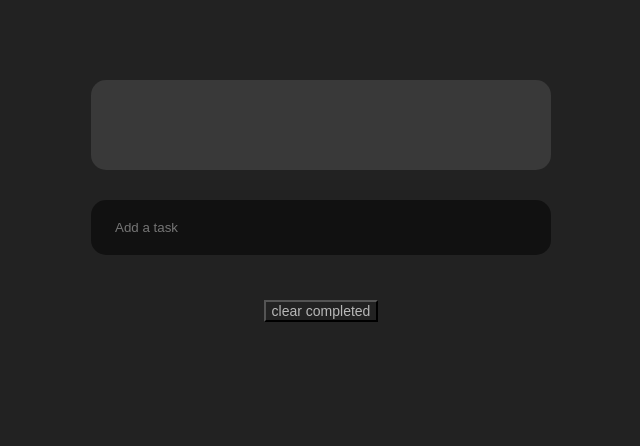
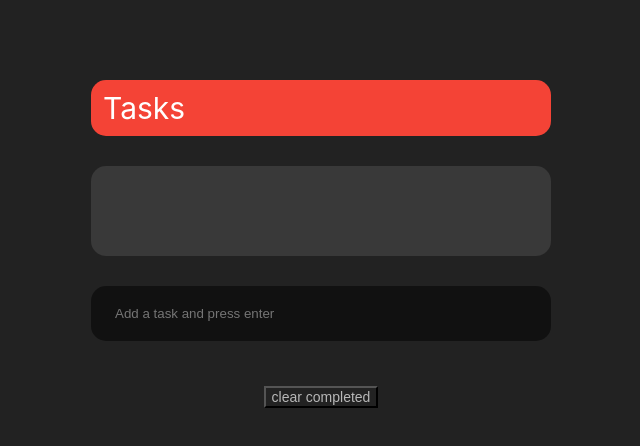
Before and after one commit to Furkanakguun/React_todo, a React (Create React App) app: page / in a window 1280 px wide. Shown: the top 446 px of the page, without its empty margins (319-959 px from the left). Built offline with nearby package versions, Linux system fonts and the light colour scheme.

Commit message:
style change completed

```diff
--- a/src/App.tsx
+++ b/src/App.tsx
@@ -61,8 +61,8 @@ function App() {
             <Nav>
               {/* <TabButton exact to="/" activeClassName="active">
                 List
-              </TabButton>
-              <TabButton to="/focus" activeClassName="active">
+              </TabButton> */}
+              {/* <TabButton to="/focus" activeClassName="active">
                 Focus
               </TabButton> */}
             </Nav>
--- a/src/screens/ListScreen.tsx
+++ b/src/screens/ListScreen.tsx
@@ -45,6 +45,12 @@ const Input = styled.input`
   padding: 20px 24px;
 `;
 
+const Label = styled.label`
+ font-size: 30px;
+ background-color: #f44336;
+ border-radius: 15px;
+ padding: 10px 12px;
+`;
 type Props = {};
 
 const ListScreen: React.FC<Props> = () => {
@@ -77,11 +83,13 @@ const ListScreen: React.FC<Props> = () => {
 
     return (
         <Container>
+            <Label>Tasks</Label>
+            <Spacer height={30} />
             <List>
                 {tasks.map((task) => (
                     <ListItem key={task.id} style={{
                         textDecoration: task.isComplete ? 'line-through' : 'none'
-                      }}>
+                    }}>
                         <Checkbox
                             checked={task.isComplete}
                             onChange={handleTaskCompleteChange(task)}
@@ -97,7 +105,7 @@ const ListScreen: React.FC<Props> = () => {
             </List>
             <Spacer height={30} />
             <Input
-                placeholder="Add a task"
+                placeholder="Add a task and press enter"
                 value={newTaskLabel}
                 onChange={handleNewTaskLabelChange}
                 onKeyPress={handleNewTaskKeyPress}
```
